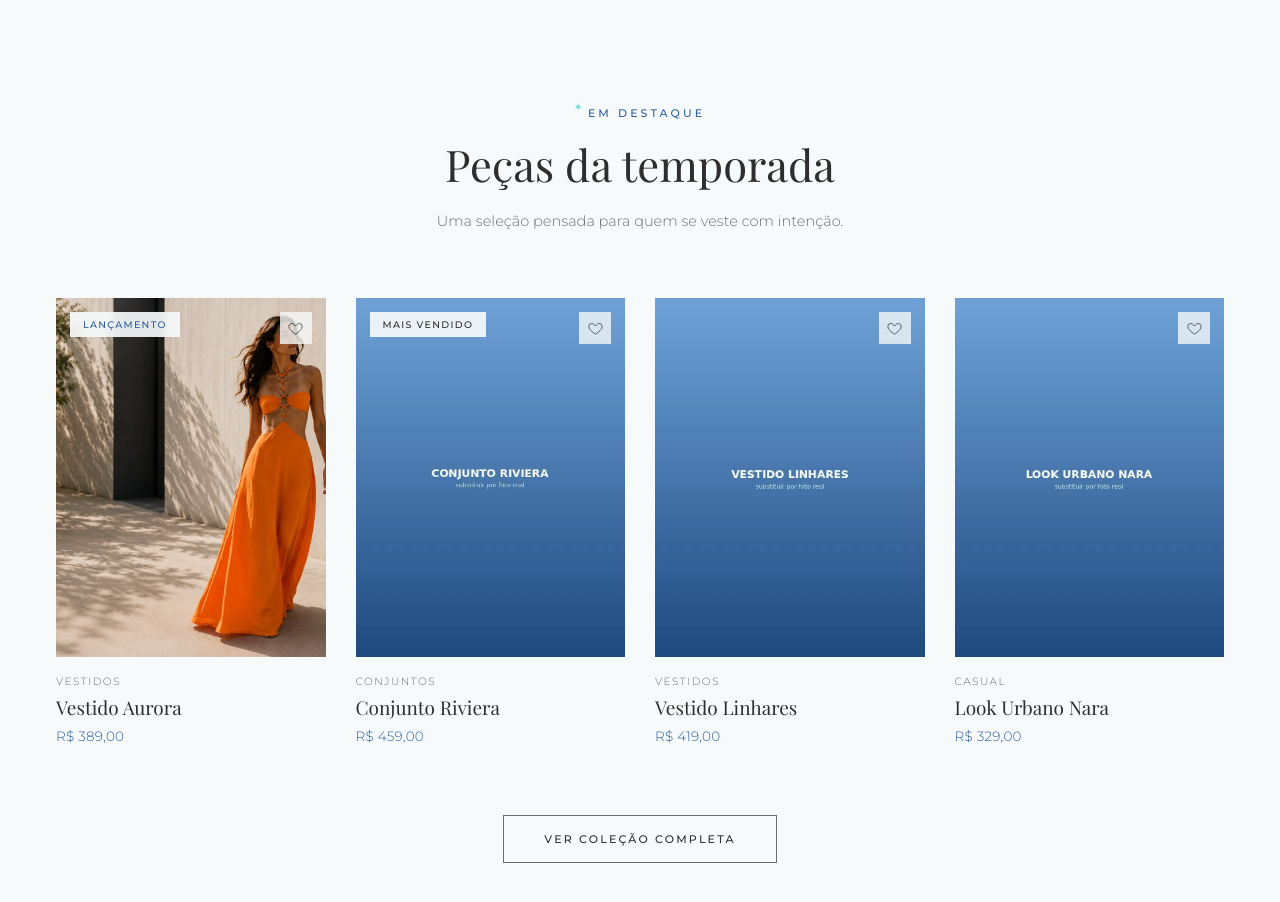
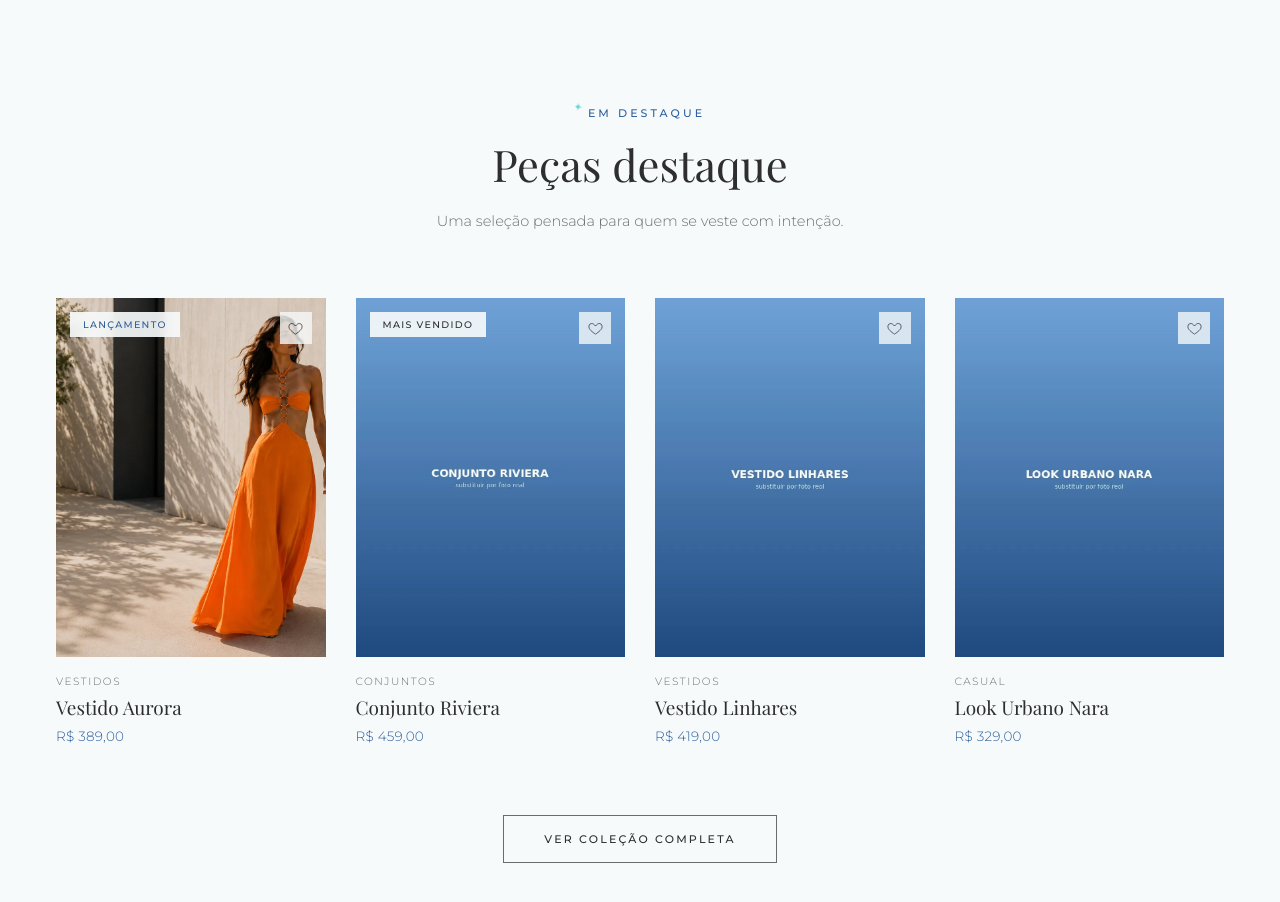
Before and after one commit to szarthur/stzlar-site, a plain HTML site: page index.html in a window 1280 px wide. Shown: the part 2480-3382 px from the top of the page. Drawn offline with nearby package versions, Linux system fonts and the light colour scheme; a web font is replaced by a local one.

Commit message:
Update index.html

```diff
--- a/index.html
+++ b/index.html
@@ -149,7 +149,7 @@
   <div class="container">
     <div class="section-head reveal">
       <span class="eyebrow"><svg class="sparkle" viewBox="0 0 24 24" fill="currentColor"><path d="M12 0c0 5.2 1.3 8.8 3.2 10.8C17.2 12.7 20.8 14 26 14c-5.2 0-8.8 1.3-10.8 3.2C13.3 19.2 12 22.8 12 28c0-5.2-1.3-8.8-3.2-10.8C6.8 15.3 3.2 14 -2 14c5.2 0 8.8-1.3 10.8-3.2C10.7 8.8 12 5.2 12 0z" transform="translate(-2,-2) scale(0.6)"/></svg>Em Destaque</span>
-      <h2 class="reveal-lines">Peças da temporada</h2>
+      <h2 class="reveal-lines">Peças destaque</h2>
       <p>Uma seleção pensada para quem se veste com intenção.</p>
     </div>
     <div class="prod-grid reveal" id="featuredGrid"></div>
```
